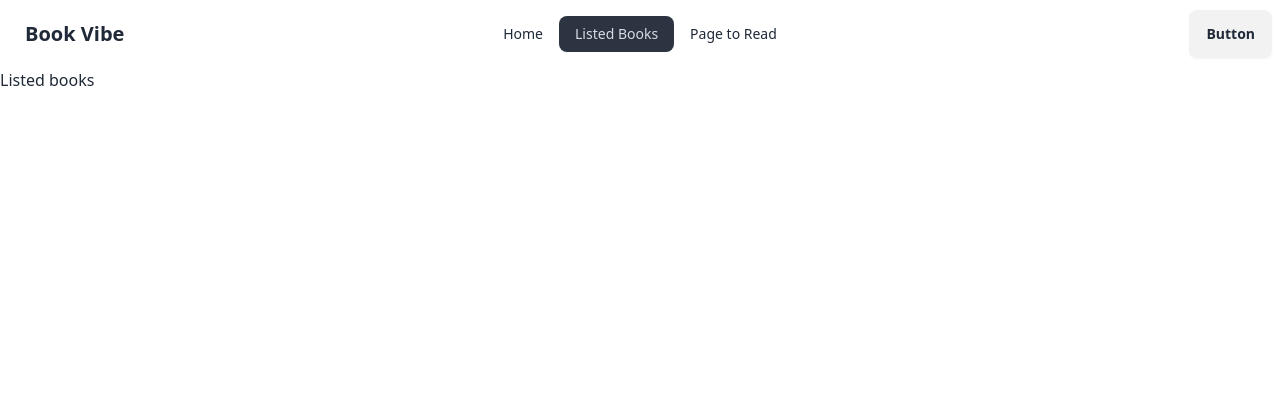
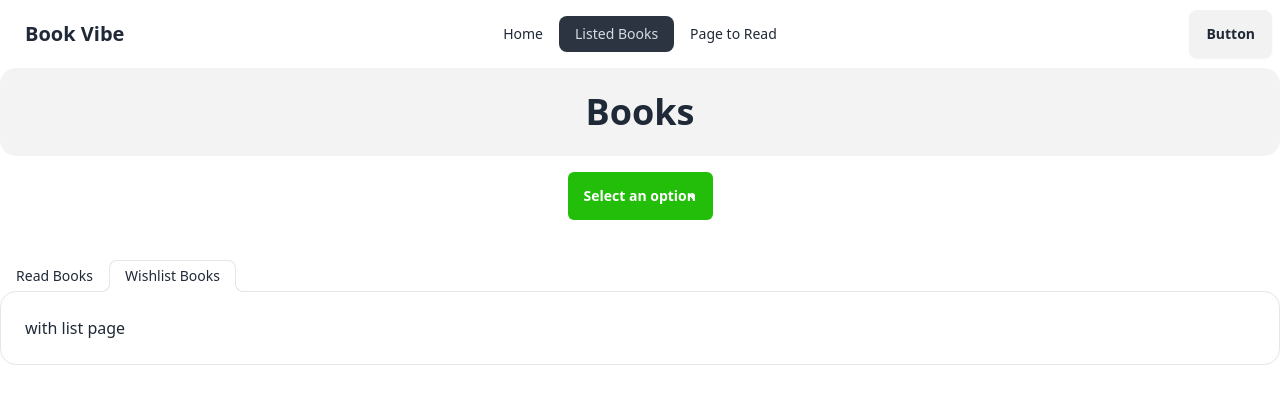
Before and after one commit to shamimfewd/assignment8, a React (Vite) app: page /listedbook in a window 1280 px wide. Shown: the top 404 px of the page. Built offline with nearby package versions, Linux system fonts and the light colour scheme.

Commit message:
fixing the book list page

```diff
--- a/src/Components/FeaturedBooks/FeaturedBooks.jsx
+++ b/src/Components/FeaturedBooks/FeaturedBooks.jsx
@@ -11,7 +11,7 @@ const FeaturedBooks = () => {
   return (
     <>
       <div className="text-center">
-        <h2 className="font-bold text-4xl my-24">Book</h2>
+        <h2 className="font-bold text-4xl my-24">Books</h2>
       </div>
       <div className="grid lg:grid-cols-3 gap-6">
         {featuredBooks.map((book) => (
--- a/src/Components/Header/Hero/Hero.jsx
+++ b/src/Components/Header/Hero/Hero.jsx
@@ -1,7 +1,9 @@
+import { Link } from "react-router-dom";
+
 const Hero = () => {
   return (
     <div>
-      <div className="hero min-h-screen bg-base-200">
+      <div className="hero min-h-screen bg-base-200 rounded-2xl">
         <div className="hero-content flex-col lg:flex-row-reverse">
           <img
             src="https://daisyui.com/images/stock/photo-1635805737707-575885ab0820.jpg"
@@ -14,9 +16,11 @@ const Hero = () => {
               excepturi exercitationem quasi. In deleniti eaque aut repudiandae
               et a id nisi.
             </p>
-            <button className="btn bg-[#23BE0A] text-white font-bold">
-              View The List
-            </button>
+            <Link to={"/listedbook"}>
+              <button className="btn bg-[#23BE0A] text-white font-bold">
+                View The List
+              </button>
+            </Link>
           </div>
         </div>
       </div>
--- a/src/Pages/ListedBooks/ListedBooks.jsx
+++ b/src/Pages/ListedBooks/ListedBooks.jsx
@@ -1,10 +1,56 @@
+import ReadBooks from "./ReadBooks/ReadBooks";
+import WishList from "./WishList/WishList";
 
 const ListedBooks = () => {
-    return (
-        <div>
-            <h1>Listed books</h1>
+  return (
+    <div className="max-w-7xl mx-auto">
+      <div className="text-center bg-[#F3F3F3] rounded-2xl">
+        <h2 className="font-bold text-4xl p-6">Books</h2>
+      </div>
+      {/* sort button */}
+      <div className="text-center mt-4">
+        <select className="select shadow-none border-none outline-none font-bold bg-[#23BE0A] text-white px-4 py-2 rounded-md">
+          <option disabled selected>
+            Select an option
+          </option>
+          <option value="han-solo">Han Solo</option>
+          <option value="greedo">Greedo</option>
+        </select>
+      </div>
+
+      {/* tab list */}
+      <div role="tablist" className="tabs tabs-lifted mt-10">
+        <input
+          type="radio"
+          name="my_tabs_2"
+          role="tab"
+          className="tab"
+          aria-label="Read Books"
+        />
+        <div
+          role="tabpanel"
+          className="tab-content bg-base-100 border-base-300 rounded-box p-6"
+        >
+          <ReadBooks />
         </div>
-    );
+
+        <input
+          type="radio"
+          name="my_tabs_2"
+          role="tab"
+          className="tab"
+          aria-label="Wishlist Books"
+          checked
+        />
+        <div
+          role="tabpanel"
+          className="tab-content bg-base-100 border-base-300 rounded-box p-6"
+        >
+          <WishList />
+        </div>
+      </div>
+    </div>
+  );
 };
 
 export default ListedBooks;
--- /dev/null
+++ b/src/Pages/ListedBooks/ReadBooks/ReadBooks.jsx
@@ -0,0 +1,9 @@
+const ReadBooks = () => {
+  return (
+    <div>
+      <h1>read book page</h1>
+    </div>
+  );
+};
+
+export default ReadBooks;
--- /dev/null
+++ b/src/Pages/ListedBooks/WishList/WishList.jsx
@@ -0,0 +1,9 @@
+const WishList = () => {
+  return (
+    <div>
+      <h1>with list page</h1>
+    </div>
+  );
+};
+
+export default WishList;
```
